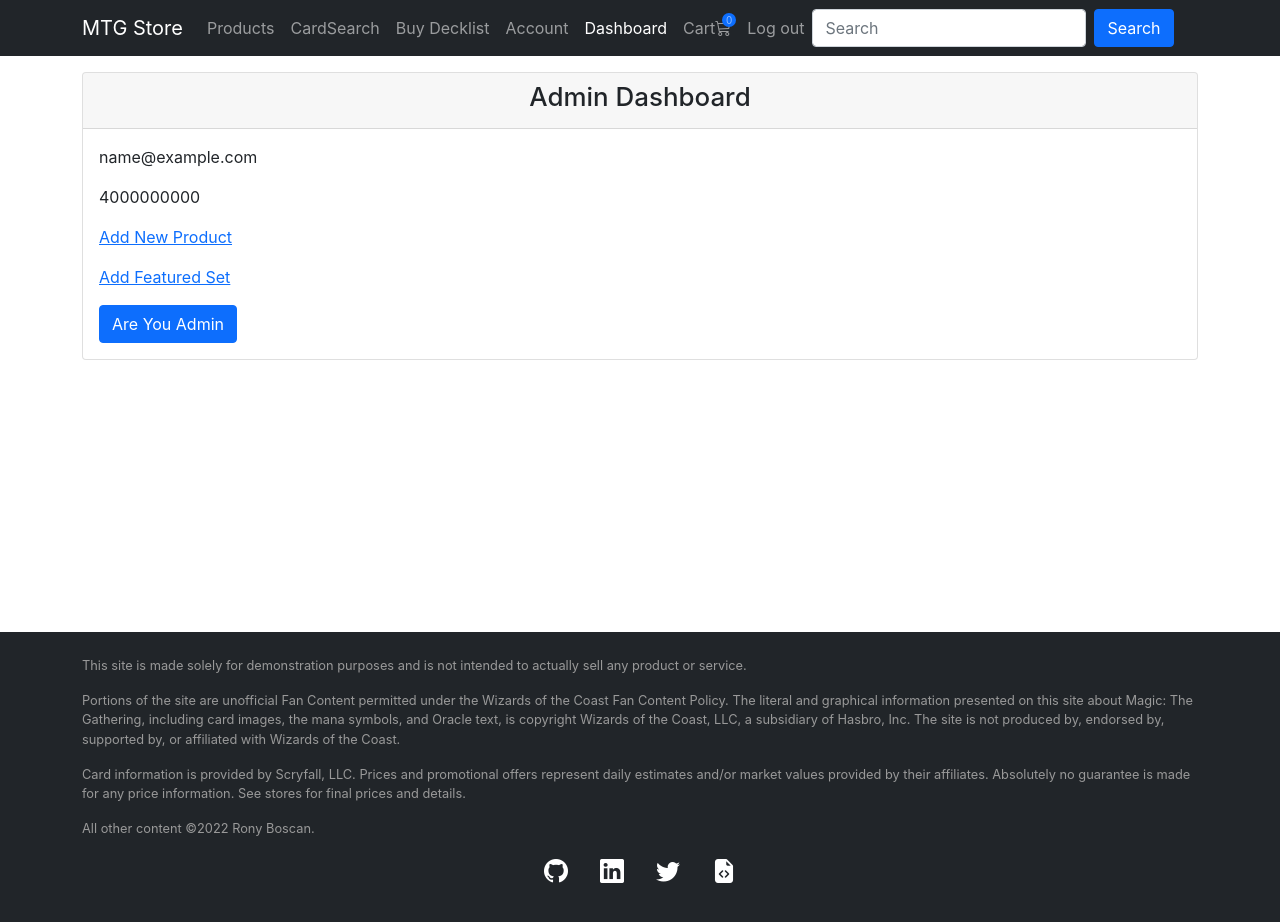
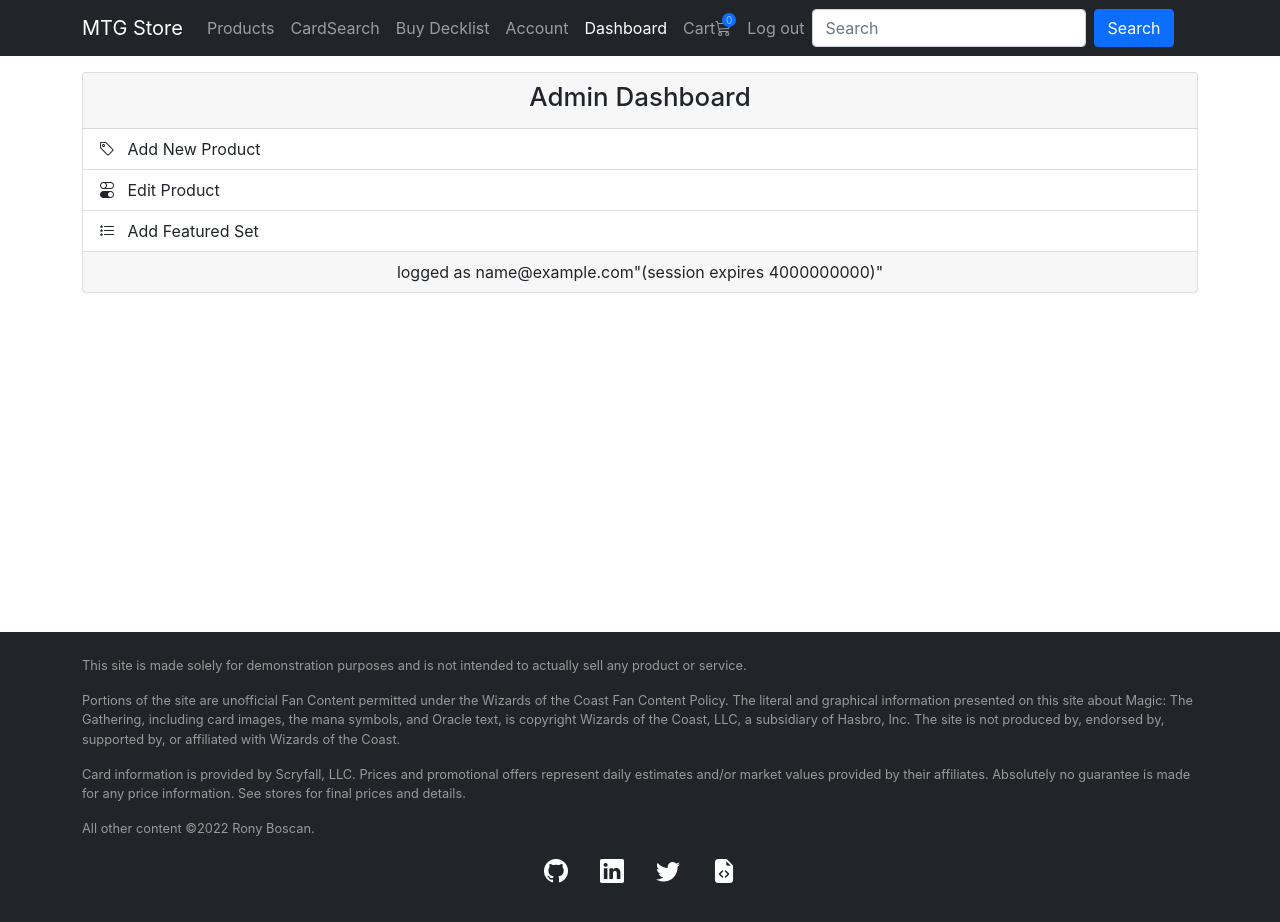
Before and after one commit to ronyx-b/mtg-store-app, a React (Create React App) app: page /Dashboard in a window 1280 px wide. Shown: the top 922 px of the page. Built offline with nearby package versions, Linux system fonts and the light colour scheme; sample sign-in values are in the browser's storage.

Commit message:
updrades to admin module UI

```diff
--- a/src/AddEditProduct.js
+++ b/src/AddEditProduct.js
@@ -72,8 +72,12 @@ export function AddEditProduct({mode}) {
   };
 
   const goBack = useCallback(() => {
-    navigate('/Products');
-  }, [navigate]);
+    if (mode === "edit") {
+      navigate('/Products');
+    } else {
+      navigate('/Dashboard');
+    }
+  }, [navigate, mode]);
 
   useEffect(() => {
     const getSets = async () => {
--- a/src/AddFeaturedSet.js
+++ b/src/AddFeaturedSet.js
@@ -15,7 +15,7 @@ export function AddFeaturedSet() {
   const navigate = useNavigate();
 
   const goBack = useCallback(() => {
-    navigate('/Products');
+    navigate('/Dashboard');
   }, [navigate]);
 
   const setCardSet = (e) => {
--- a/src/CardDetails.js
+++ b/src/CardDetails.js
@@ -116,7 +116,7 @@ export function CardDetails() {
               <Col><h3>{card.name}</h3></Col>
               <Col md="auto">
                 <h3>
-                  {symbols && addSymbolsToText(card.mana_cost ? card.mana_cost : ((card.card_faces[1].mana_cost)? `${card.card_faces[0].mana_cost} // ${card.card_faces[1].mana_cost}` : card.card_faces[0].mana_cost ))}
+                  {symbols && addSymbolsToText(card.mana_cost !== undefined ? card.mana_cost : ((card.card_faces[1].mana_cost)? `${card.card_faces[0].mana_cost} // ${card.card_faces[1].mana_cost}` : card.card_faces[0].mana_cost ))}
                 </h3>
               </Col>
             </Row>
--- a/src/Dashboard.js
+++ b/src/Dashboard.js
@@ -1,12 +1,13 @@
-import { Button, Card, Container } from "react-bootstrap";
+import { Button, Card, Container, ListGroup } from "react-bootstrap";
 import { useSelector } from "react-redux";
-import { Link } from "react-router-dom";
+import { Link, useNavigate } from "react-router-dom";
 import { SERVER_URL } from "./config"
 import { selectDecodedToken, selectToken } from "./app/tokenSlice";
 
 export function Dashboard() {
   const token = useSelector(selectToken);
   const decodedToken = useSelector(selectDecodedToken);
+  const navigate = useNavigate();
 
   const handleSubmit = async (e) => {
     e.preventDefault();
@@ -36,13 +37,19 @@ export function Dashboard() {
         <Card.Header>
           <h1 className="cardHeader">Admin Dashboard</h1>
         </Card.Header>
-        <Card.Body>
+        <ListGroup variant="flush">
+          <ListGroup.Item className="highlightHover" onClick={() => navigate("/AddProduct")}><i className="bi bi-tag me-2"></i> Add New Product</ListGroup.Item>
+          <ListGroup.Item className="highlightHover" onClick={() => navigate("/AddProduct")}><i className="bi bi-toggles me-2"></i> Edit Product</ListGroup.Item>
+          <ListGroup.Item className="highlightHover" onClick={() => navigate("/AddFeaturedSet")}><i className="bi bi-list-stars me-2"></i> Add Featured Set</ListGroup.Item>
+        </ListGroup>
+        {/* <Card.Body>
           <p>{decodedToken.email}</p>
           <p>{decodedToken.exp}</p>
           <p><Link to="/AddProduct">Add New Product</Link></p>
           <p><Link to="/AddFeaturedSet">Add Featured Set</Link></p>
           <Button onClick={handleSubmit}>Are You Admin</Button>
-        </Card.Body>
+        </Card.Body> */}
+        <Card.Footer className="text-center">logged as {decodedToken.email}{decodedToken.exp && <>"(session expires {decodedToken.exp})"</>}</Card.Footer>
       </Card>
     </Container>
   </div>);
--- a/src/index.css
+++ b/src/index.css
@@ -28,3 +28,11 @@ code {
   font-size: 1.4em;
   text-align: center;
 }
+
+.highlightHover {
+  cursor: pointer;
+}
+
+.highlightHover:hover {
+  background-color: #fafafa;
+}
```
